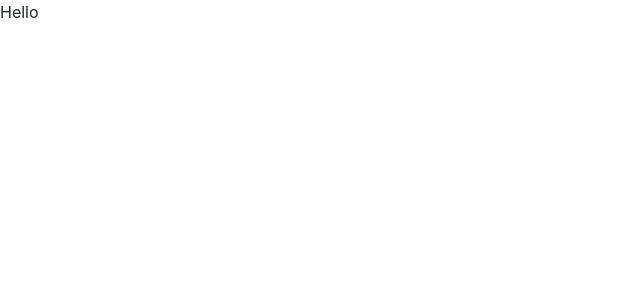
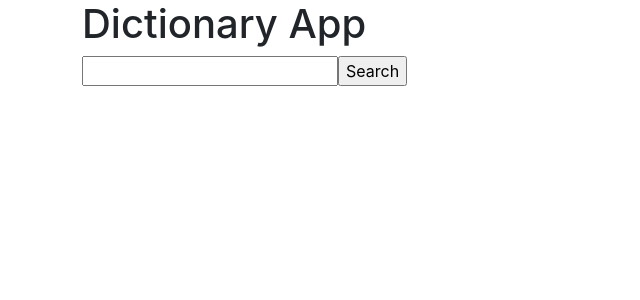
Before and after one commit to iktalk/react-dictionary-app, a React (Create React App) app: page / in a window 1280 px wide. Shown: the top 300 px of the page, without its empty margins (0-640 px from the left). Built offline with nearby package versions, Linux system fonts and the light colour scheme.

Commit message:
create basic search engine

```diff
--- a/package.json
+++ b/package.json
@@ -9,7 +9,7 @@
     "bootstrap": "^5.1.3",
     "react": "^18.1.0",
     "react-dom": "^18.1.0",
-    "react-scripts": "5.0.1",
+    "react-scripts": "^2.1.3",
     "web-vitals": "^2.1.4"
   },
   "scripts": {
--- a/src/App.js
+++ b/src/App.js
@@ -1,12 +1,16 @@
 import React from "react";
 import "./App.css";
+import Dictionary from "./Dictionary";
 
 export default function App() {
   return (
-    <div className="App">
-      <header className="App-header">
-        <p>Hello</p>
-      </header>
+    <div className="container">
+      <div className="App">
+        <header className="App-header">
+          <h1>Dictionary App</h1>
+          <Dictionary />
+        </header>
+      </div>
     </div>
   );
 }
--- /dev/null
+++ b/src/Dictionary.js
@@ -0,0 +1,23 @@
+import React, { useState } from "react";
+
+export default function Dictionary() {
+  let [keyword, setKeyword] = useState("");
+
+  function search(event) {
+    event.preventDefault();
+    alert(`Searching for ${keyword}`);
+  }
+
+  function handleKeywordChange(event) {
+    setKeyword(event.target.value);
+  }
+
+  return (
+    <div className="Dictionary">
+      <form onSubmit={search}>
+        <input type="search" onChange={handleKeywordChange} />
+        <input type="submit" value="Search" />
+      </form>
+    </div>
+  );
+}
```
Also changed, not shown: 1 other file (tests, documents, lock files or other folders).
